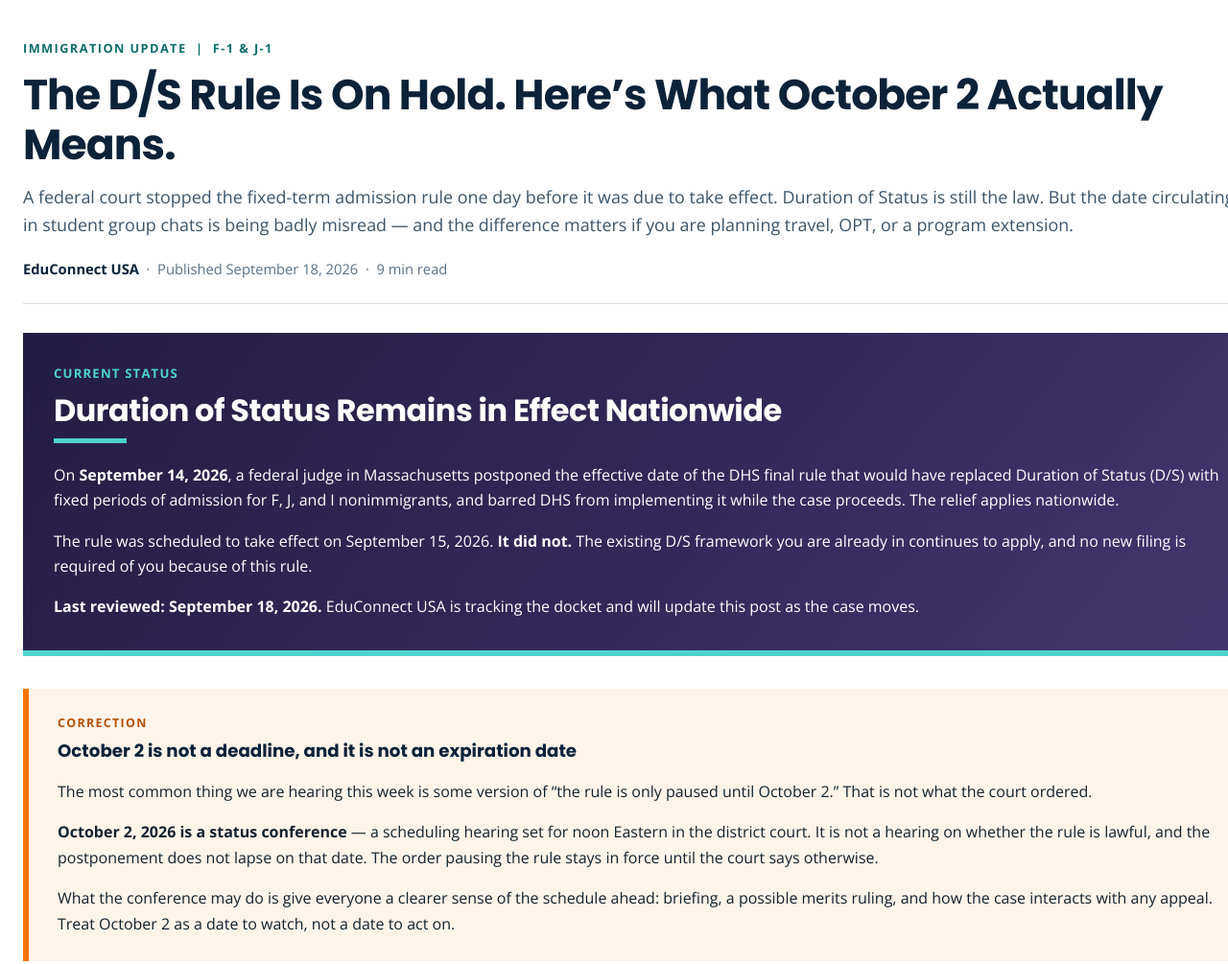
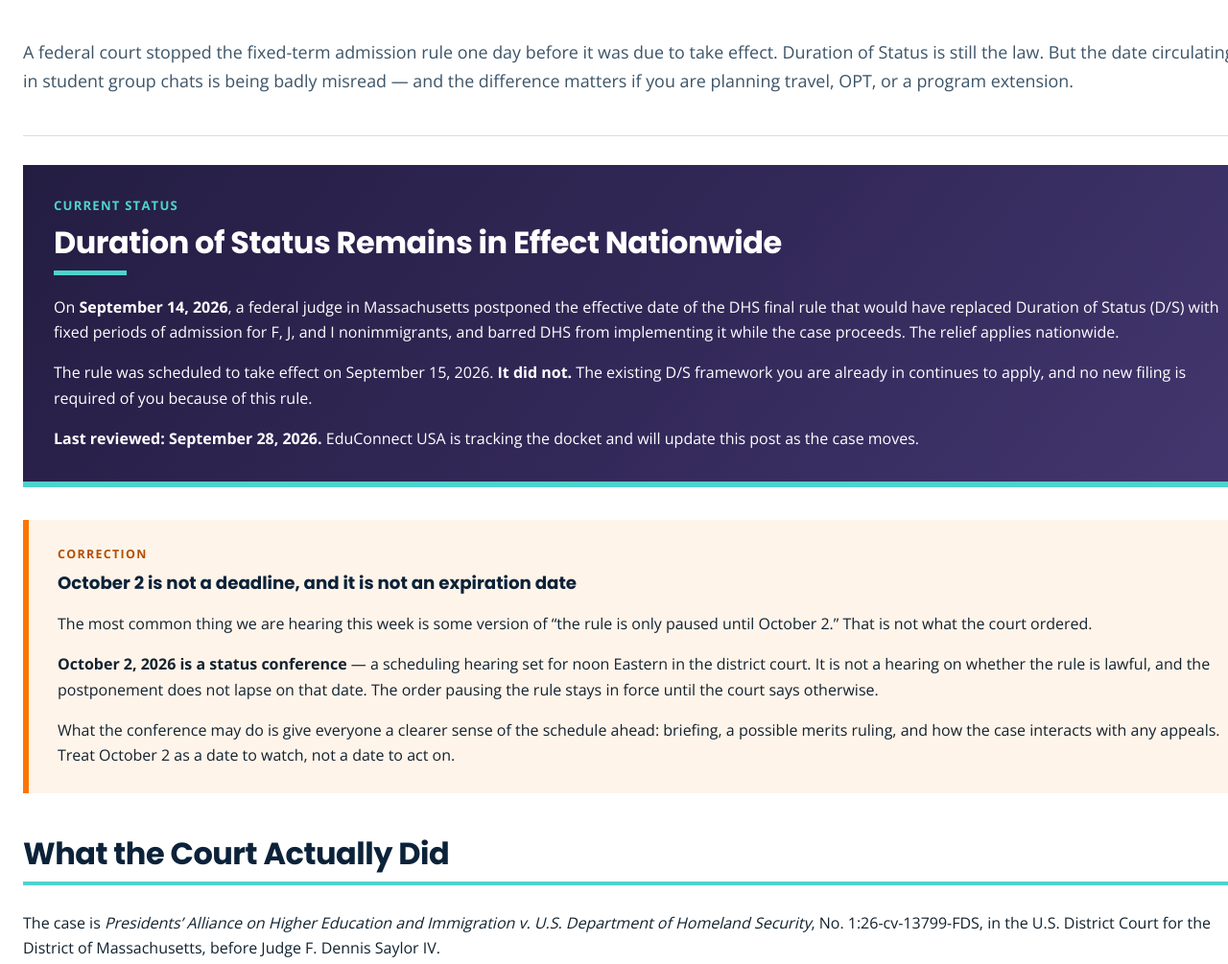
Before and after one commit to samg1677/Claude2, a plain HTML site: page blog/ds-rule-postponed-what-it-means.html in a window 1280 px wide. Shown: the top 1005 px of the page at 96% size. Drawn offline with nearby package versions, Linux system fonts and the light colour scheme.

Commit message:
Update ds-rule-postponed-what-it-means.html

```diff
--- a/blog/ds-rule-postponed-what-it-means.html
+++ b/blog/ds-rule-postponed-what-it-means.html
@@ -209,10 +209,7 @@
        headline. If your header only outputs site nav, keep it.
        ===================================================================== -->
   <div style="border-bottom:1px solid #DDDBE3;margin:0 0 30px;padding:0 0 24px;">
-    <div style="color:#0F6F6A;font-size:0.8rem;font-weight:700;letter-spacing:1.4px;margin-bottom:12px;text-transform:uppercase;">Immigration Update &nbsp;|&nbsp; F-1 &amp; J-1</div>
-    <h1 style="color:#0B2239;">The D/S Rule Is On Hold. Here&rsquo;s What October 2 Actually Means.</h1>
     <p style="color:#3C5468;font-size:1.12rem;margin-bottom:18px;">A federal court stopped the fixed-term admission rule one day before it was due to take effect. Duration of Status is still the law. But the date circulating in student group chats is being badly misread &mdash; and the difference matters if you are planning travel, OPT, or a program extension.</p>
-    <p style="color:#5A7185;font-size:0.92rem;margin-bottom:0;"><strong style="color:#0B2239;">EduConnect USA</strong> &nbsp;&middot;&nbsp; Published September 18, 2026 &nbsp;&middot;&nbsp; 9 min read</p>
   </div>
 
   <!-- ===== END POST HEADER ================================================ -->
@@ -224,7 +221,7 @@
     <div style="background-color:#4ED3CC;height:5px;margin:0 0 20px;width:76px;">&nbsp;</div>
     <p style="color:#FFFFFF;">On <strong>September 14, 2026</strong>, a federal judge in Massachusetts postponed the effective date of the DHS final rule that would have replaced Duration of Status (D/S) with fixed periods of admission for F, J, and I nonimmigrants, and barred DHS from implementing it while the case proceeds. The relief applies nationwide.</p>
     <p style="color:#FFFFFF;">The rule was scheduled to take effect on September 15, 2026. <strong>It did not.</strong> The existing D/S framework you are already in continues to apply, and no new filing is required of you because of this rule.</p>
-    <p style="color:#FFFFFF;margin-bottom:0;"><strong>Last reviewed: September 18, 2026.</strong> EduConnect USA is tracking the docket and will update this post as the case moves.</p>
+    <p style="color:#FFFFFF;margin-bottom:0;"><strong>Last reviewed: September 28, 2026.</strong> EduConnect USA is tracking the docket and will update this post as the case moves.</p>
   </div>
 
   <!-- ===================== THE CORRECTION (orange = attention) ===================== -->
@@ -233,7 +230,7 @@
     <h3 style="color:#0B2239;margin-top:0;">October 2 is not a deadline, and it is not an expiration date</h3>
     <p>The most common thing we are hearing this week is some version of &ldquo;the rule is only paused until October 2.&rdquo; That is not what the court ordered.</p>
     <p><strong>October 2, 2026 is a status conference</strong> &mdash; a scheduling hearing set for noon Eastern in the district court. It is not a hearing on whether the rule is lawful, and the postponement does not lapse on that date. The order pausing the rule stays in force until the court says otherwise.</p>
-    <p style="margin-bottom:0;">What the conference may do is give everyone a clearer sense of the schedule ahead: briefing, a possible merits ruling, and how the case interacts with any appeal. Treat October 2 as a date to watch, not a date to act on.</p>
+    <p style="margin-bottom:0;">What the conference may do is give everyone a clearer sense of the schedule ahead: briefing, a possible merits ruling, and how the case interacts with any appeals. Treat October 2 as a date to watch, not a date to act on.</p>
   </div>
 
   <!-- ===================== WHAT THE COURT DID ===================== -->
@@ -253,7 +250,7 @@
     </div>
   </div>
 
-  <p>On the merits, the court found the plaintiffs likely to succeed on their claim that DHS &ldquo;clearly failed to comply with the APA in multiple respects&rdquo; &mdash; pointing to inadequate cost-benefit analysis, a failure to meaningfully consider alternatives, a failure to respond to significant public comments, and no rational connection between the rule and its stated goals.</p>
+  <p>On the merits, the court found the plaintiffs likely to succeed on their claim that DHS &ldquo;clearly failed to comply with the APA (Administrative Procedure Act) in multiple respects&rdquo; &mdash; pointing to inadequate cost-benefit analysis, a failure to meaningfully consider alternatives, a failure to respond to significant public comments, and no rational connection between the rule and its stated goals.</p>
 
   <div style="background-color:#F4F4F6;border-left:6px solid #332959;margin:26px 0 44px;padding:24px 28px;">
     <p style="margin:0;"><strong>Important nuance:</strong> this is a preliminary ruling about how the rule was made, not a final judgment that the rule can never exist. DHS can appeal, and DHS can also go back and attempt the rulemaking again with a better-supported record. Nobody should read this as &ldquo;the fixed-term rule is dead.&rdquo;</p>
```
